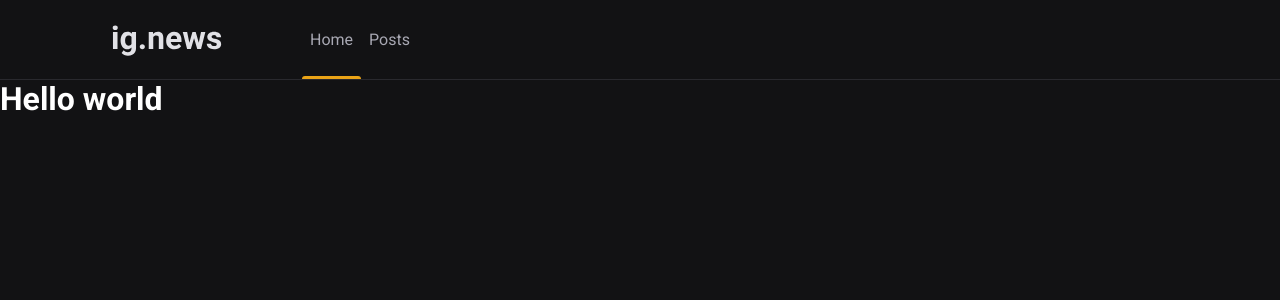
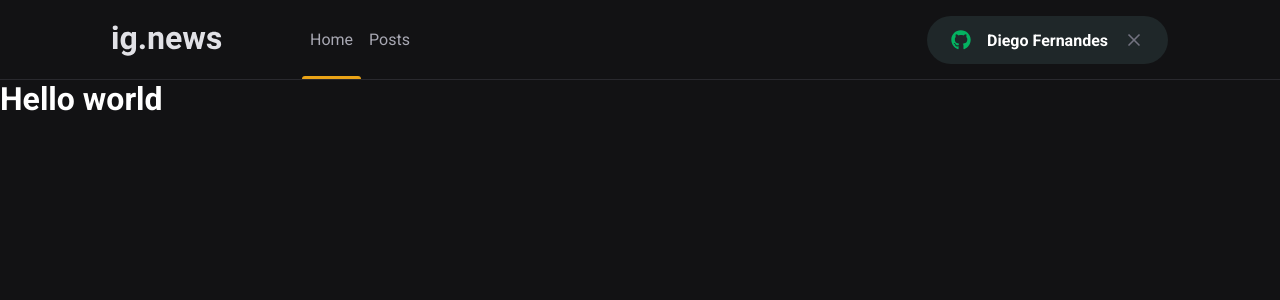
Before and after one commit to enzoggqs/ignews, a Next.js app: page / in a window 1280 px wide. Shown: the top 300 px of the page. Built offline with nearby package versions, Linux system fonts and the light colour scheme.

Commit message:
Cria botao de logar com github

```diff
--- a/package.json
+++ b/package.json
@@ -12,6 +12,7 @@
     "next": "12.2.3",
     "react": "17.0.2",
     "react-dom": "18.2.0",
+    "react-icons": "^4.4.0",
     "sass": "^1.54.0"
   },
   "devDependencies": {
--- a/src/components/Header/index.tsx
+++ b/src/components/Header/index.tsx
@@ -1,4 +1,5 @@
 import React from 'react'
+import SignInButton from '../SignInButton';
 import styles from './styles.module.scss';
 
 export const Header = () => {
@@ -10,6 +11,8 @@
           <a className={styles.active}>Home</a>
           <a>Posts</a>
         </nav>
+
+        <SignInButton />
       </div>
     </header>
   )
--- a/src/components/Header/styles.module.scss
+++ b/src/components/Header/styles.module.scss
@@ -46,4 +46,8 @@
       }
     }
   }
+
+  button {
+    margin-left: auto;
+  }
 }
--- /dev/null
+++ b/src/components/SignInButton/index.tsx
@@ -0,0 +1,30 @@
+import React from 'react'
+import { FaGithub } from 'react-icons/fa'
+import { FiX } from 'react-icons/fi'
+
+import styles from './styles.module.scss'
+
+const SignInButton = () => {
+  const isUserLoggedIn = true;
+
+  return isUserLoggedIn ? (
+    <button
+      type="button"
+      className={styles.signInButton}
+    >
+      <FaGithub color="#04b361" />
+      Diego Fernandes
+      <FiX color="#737380" className={styles.closeIcon}></FiX>
+    </button>
+  ) : (
+    <button
+      type="button"
+      className={styles.signInButton}
+    >
+      <FaGithub color="#eba417" />
+      Sign in with Github
+    </button>
+  );
+}
+
+export default SignInButton
--- /dev/null
+++ b/src/components/SignInButton/styles.module.scss
@@ -0,0 +1,33 @@
+.signInButton {
+  height: 3rem;
+  border-radius: 3rem;
+  background: var(--gray-850);
+  border: 0;
+  padding: 0 1.5rem;
+
+  display: flex;
+  align-items: center;
+  justify-content: center;
+
+  color: var(--white);
+  font-weight: bold;
+
+  svg {
+    width: 20px;
+    height: 20px;
+  }
+
+  svg:first-child {
+    margin-right: 1rem;
+  }
+
+  svg.closeIcon {
+    margin-left: 1rem;
+  }
+
+  transition: filter 0.2s;
+
+  &:hover {
+    filter:brightness(0.8)
+  }
+}
--- a/src/styles/global.scss
+++ b/src/styles/global.scss
@@ -10,6 +10,7 @@
   --gray-100: #e1e1e6;
   --gray-300: #a8a8b3;
   --gray-800: #29292e;
+  --gray-850: #1f2729;
   --gray-900: #121214;
 
   --cyan-500: #61dafb;
```
Also changed, not shown: 1 other file (tests, documents, lock files or other folders).
